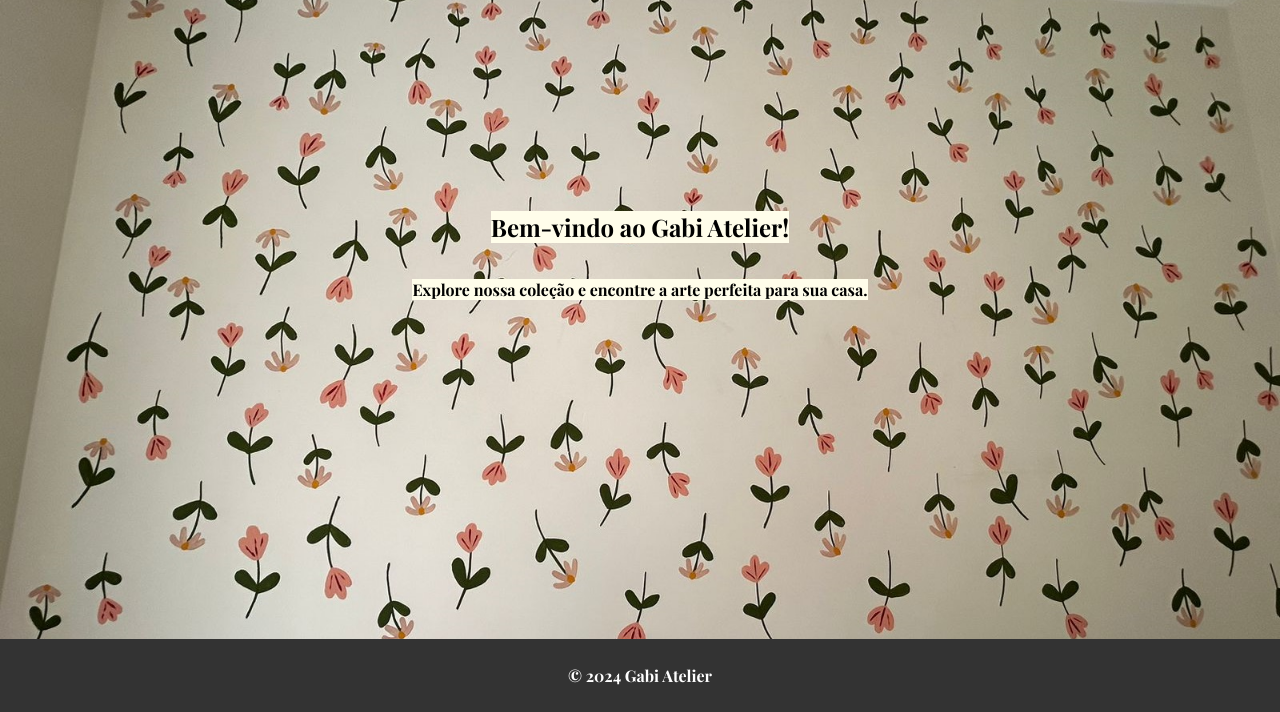
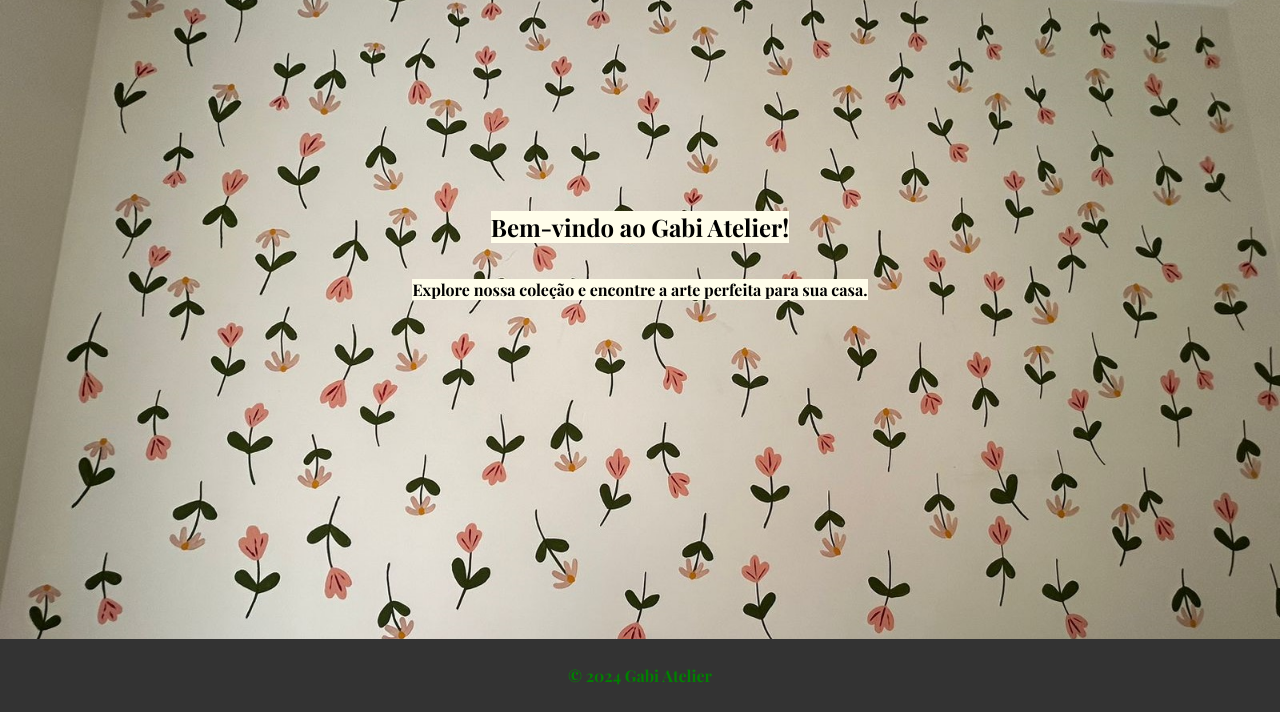
Before and after one commit to vitoriacalixto/projeto-gabi-atelier, a Flask app: page / in a window 1280 px wide. Shown: the part 128-840 px from the top of the page. Run offline with Flask 3, Linux system fonts and the light colour scheme.

Commit message:
linha1
linha2

```diff
--- a/static/styles.css
+++ b/static/styles.css
@@ -32,7 +32,7 @@ img {
 
 footer {
     background-color: #333;
-    color: white;
+    color: green;
     text-align: center;
     padding: 10px 0px;
     width: 100%;
```
